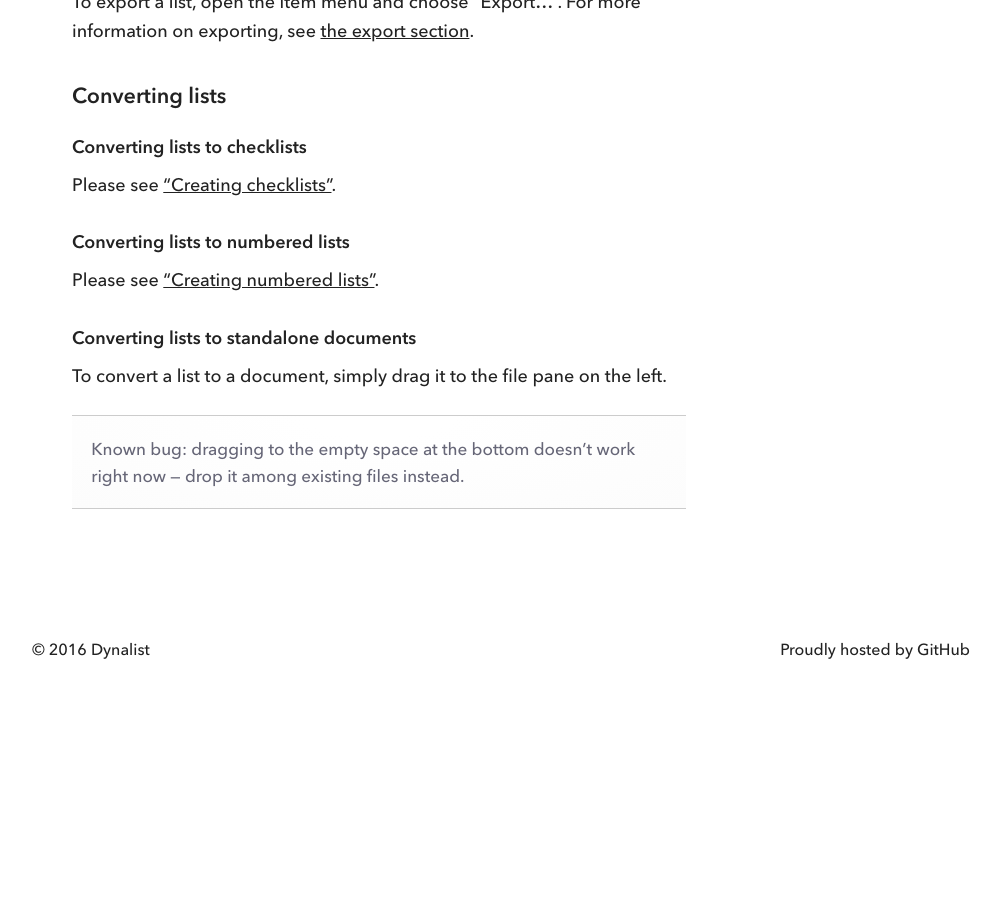
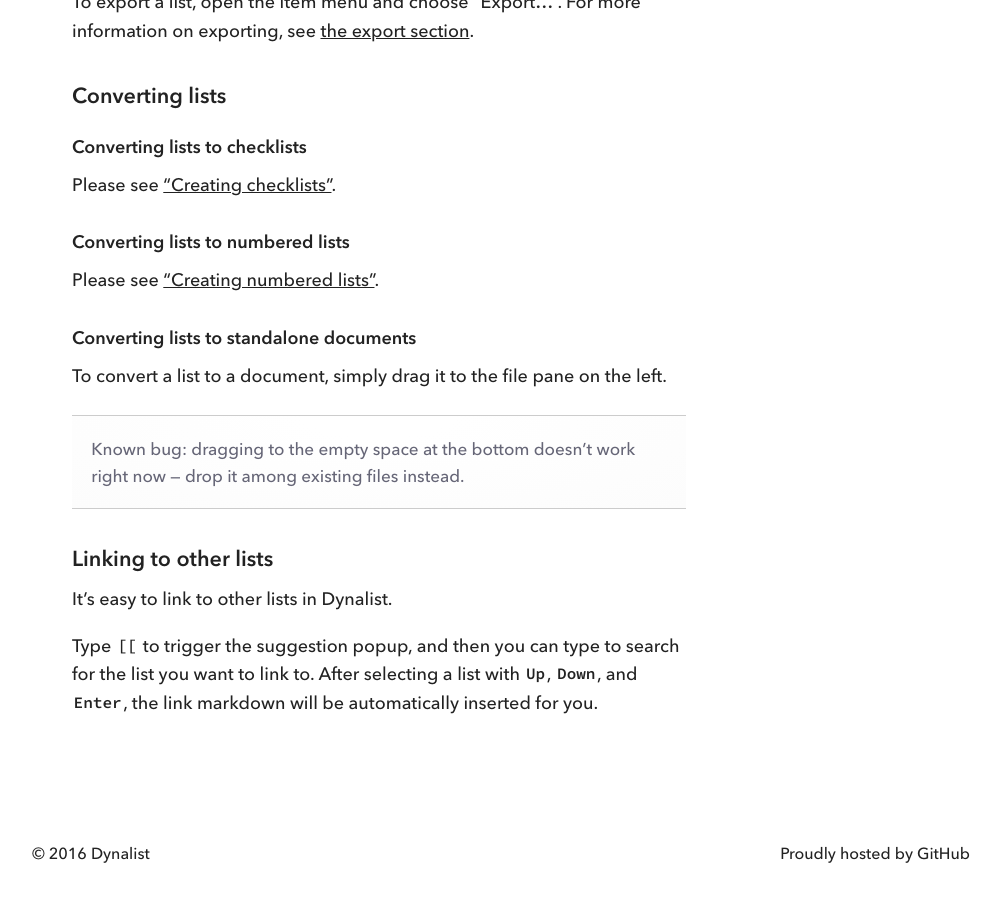
Before and after one commit to mdrain/dynalist-help, a Jekyll site: the page built from _articles/working-with-lists.md, in a window 1280 px wide and 900 px high, scrolled down 1312 px. Shown: the whole window, without its empty margins (139-1140 px from the left). Built offline with Jekyll 4.4.1, drawn with Linux system fonts in a browser that asks for light colours; before the commit the page ends 2008 px from its top, so only the background shows below that.

```diff
--- a/_articles/working-with-lists.md
+++ b/_articles/working-with-lists.md
@@ -55,3 +55,9 @@ Please see ["Creating numbered lists"](../list-types/#creating-numbered-lists).
 To convert a list to a document, simply drag it to the file pane on the left.
 
 > Known bug: dragging to the empty space at the bottom doesn't work right now — drop it among existing files instead.
+
+## Linking to other lists
+
+It's easy to link to other lists in Dynalist.
+
+Type `[[` to trigger the suggestion popup, and then you can type to search for the list you want to link to. After selecting a list with `Up`, `Down`, and `Enter`, the link markdown will be automatically inserted for you.
--- a/_data/categories.yml
+++ b/_data/categories.yml
@@ -4,6 +4,7 @@
   - working-with-lists
   - list-types
   - formatting
+  - navigating
   - files
   - bookmarks
   - search
```
Also changed, not shown: _articles/navigating.md (added, +27 -0 lines).
